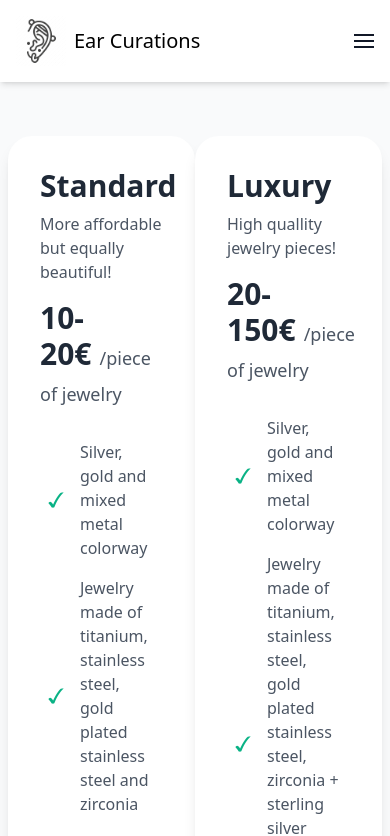
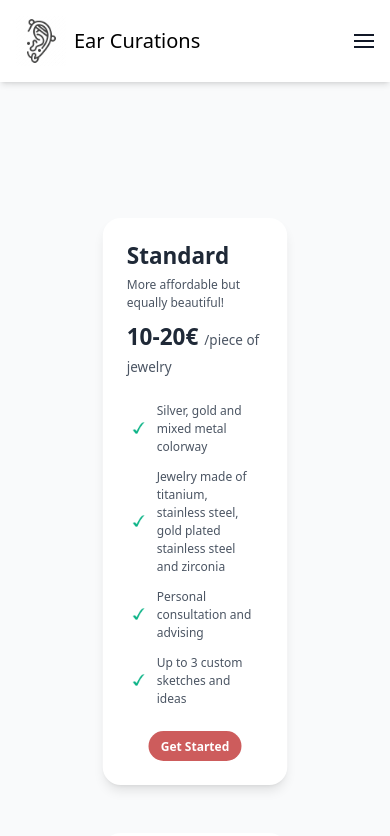
Before and after one commit to hedanikolic/webshop, a Nuxt app: page /Pricing in a window 390 px wide. Shown: the top 836 px of the page. Built offline with nearby package versions, Linux system fonts and the light colour scheme.

Commit message:
Fixed responsiveness and added contact links

```diff
--- a/pages/Contact.vue
+++ b/pages/Contact.vue
@@ -27,7 +27,7 @@
                   </div>
                   <div class="mb-4 px-8">
                     <label for="number" class="block text-xs font-medium text-gray-700">PHONE NUMBER</label>
-                    <input id="number" name="number" class="mt-1 block w-full px-3 py-2 bg-white border shadow-sm border-gray-300 rounded-md focus:outline-none focus:ring-gray-900 focus:border-gray-900 sm:text-sm" placeholder="Your phone number">
+                    <input type="tel" pattern="[0-9]*" inputmode="numeric" id="number" name="number" class="mt-1 block w-full px-3 py-2 bg-white border shadow-sm border-gray-300 rounded-md focus:outline-none focus:ring-gray-900 focus:border-gray-900 sm:text-sm" placeholder="Your phone number">
                   </div>
                   <div class="grid md:grid-cols-3 flex justify-between px-8 py-2 gap-8">
                     <div class="flex flex-col col-span-2 gap-4">
@@ -83,11 +83,15 @@
                   <div class="flex flex-col justify-between p-4">
                     <div class="flex flex-row items-center p-4">
                       <img src="~/assets/mail.png" alt="Mail" style="height: 20px; width: 20px;" />
-                      <span class="ml-4">earcurations@gmail.com</span>
+                      <a href="mailto:earcurations@gmail.com" class="ml-4 hover:text-blue-600 underline">
+                        earcurations@gmail.com
+                      </a>
                     </div>
                     <div class="flex flex-row items-center p-4">
                       <img src="~/assets/phone.png" alt="Phone" style="height: 20px; width: 20px;" />
-                      <span class="ml-4">+123 456 789</span>
+                      <a href="tel:+123456789" class="ml-4 hover:text-blue-600 underline">
+                        +123 456 789
+                      </a>
                     </div>
                     <div class="flex flex-row items-center p-4">
                       <img src="~/assets/clock.png" alt="Hours" style="height: 20px; width: 20px;" />
--- a/pages/Pricing.vue
+++ b/pages/Pricing.vue
@@ -1,11 +1,11 @@
 <template>
-  <div class="min-h-screen flex flex-col pt-32">
+  <div class="min-h-screen flex flex-col md:pt-32">
     <Navbar />
-    <div class="flex-grow">
-      <div class="container mx-auto p-2 justify-center h-screen">
-        <div class="grid md:px-48 grid-cols-2 md:gap-24">
+    <div class="min-h-screen">
+      <div class="container mx-auto p-2 justify-center">
+        <div class="grid scale-75 px-16 gap-16 md:px-48 md:grid-cols-2 md:gap-24">
           <div class="flex flex-col h-full bg-white rounded-3xl overflow-hidden shadow-lg transition duration-200 ease-in-out transform hover:scale-105">
-            <div class="px-6 py-8 flex-grow">
+            <div class="px-6 py-8">
               <h2 class="text-3xl font-semibold text-gray-800 mb-2 pl-2">Standard</h2>
               <p class="text-gray-600 mb-4 pl-2">More affordable but equally beautiful!</p>
               <div class="text-3xl font-bold text-gray-800 mb-8 pl-2">10-20€<span
```
